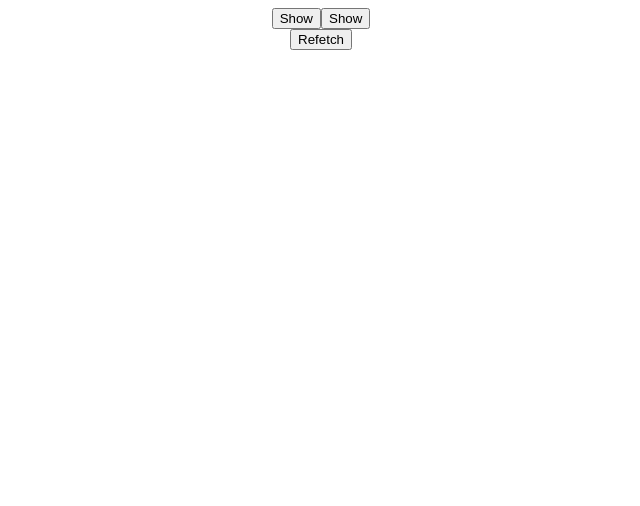
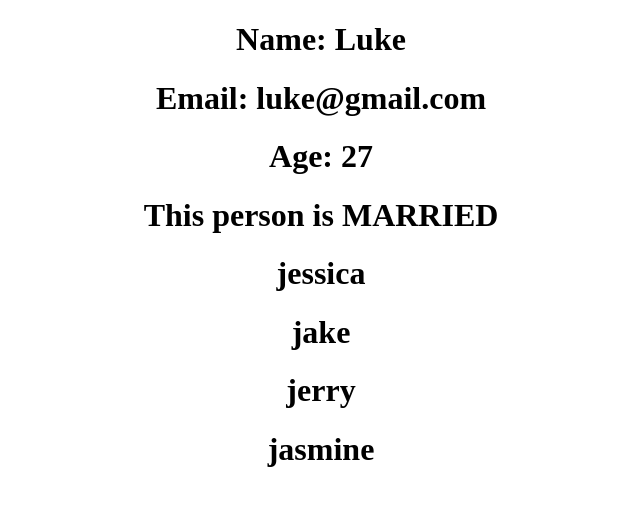
Before and after one commit to lukeckk/pedro_react_course, a React (Create React App) app: page / in a window 1280 px wide. Shown: the top 506 px of the page, without its empty margins (319-959 px from the left). Built offline with nearby package versions, Linux system fonts and the light colour scheme; no server answers.

Commit message:
ep 13. Proptype. Typescript in a separate repo

```diff
--- a/package.json
+++ b/package.json
@@ -10,6 +10,7 @@
     "@testing-library/user-event": "^13.5.0",
     "axios": "^1.7.7",
     "eslint-config-prettier": "^9.1.0",
+    "prop-types": "^15.8.1",
     "react": "^18.3.1",
     "react-dom": "^18.3.1",
     "react-hook-form": "^7.53.0",
--- /dev/null
+++ b/src/App5.js
@@ -0,0 +1,20 @@
+import React from 'react'
+import "./App.css"
+import { Person } from './Person'
+
+// Example of Typescript
+function App5() {
+  return (
+    <div className='App'>
+      <Person
+        name="Luke"
+        email="luke@gmail.com"
+        age={27}
+        isMarried={true}
+        friends={["jessica", "jake", "jerry", "jasmine"]}
+        />
+    </div>
+  );
+}
+
+export default App5
--- /dev/null
+++ b/src/Person.js
@@ -0,0 +1,27 @@
+import React from 'react'
+import propTypes from 'prop-types';
+
+// Example of Prop type (refer to App6 for typescript)
+export const Person = (props) => {
+  return (
+    <div>
+      <h1>Name: {props.name}</h1>
+      <h1>Email: {props.email}</h1>
+      <h1>Age: {props.age}</h1>
+      <h1>This person {props.isMarried ? "is" : "is not"} MARRIED</h1>
+      {props.friends.map((friend) => (
+        <h1>{friend}</h1>
+      ))}
+    </div>
+  );
+};
+
+// using propTypes to set type of data for each object element
+Person.propTypes = {
+  name: propTypes.string,
+  email: propTypes.string,
+  age: propTypes.number,
+  isMarried: propTypes.bool,
+  friends: propTypes.arrayOf(propTypes.string)
+
+}
--- a/src/index.js
+++ b/src/index.js
@@ -1,7 +1,7 @@
 import React from 'react';
 import ReactDOM from 'react-dom/client';
 // import App from './App';
-import App from './App4';
+import App from './App5';
 
 const root = ReactDOM.createRoot(document.getElementById('root'));
 root.render(
```
Also changed, not shown: 1 other file (tests, documents, lock files or other folders).
